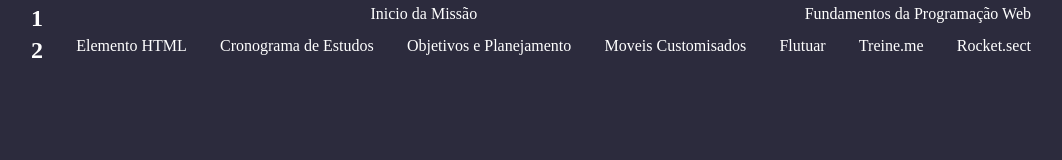
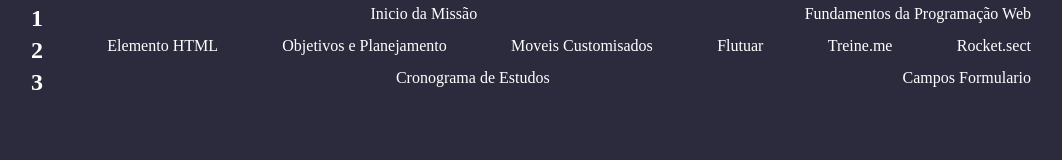
Before and after one commit to MrJCRJ/Brincadeira, a plain HTML site: page Links/index.html in a window 1280 px wide. Shown: the whole page, without its empty margins (109-1171 px from the left). Drawn offline with Linux system fonts and the light colour scheme.

Commit message:
CamposForm

```diff
--- a/Links/index.html
+++ b/Links/index.html
@@ -28,9 +28,7 @@
     <p>
       <a href="https://developer.mozilla.org/pt-BR/docs/Web/HTML/Element#elementos_b%C3%A1sicos" target="_blank" rel="noopener noreferrer">Elemento HTML</a>
     </p>
-    <p>
-      <a href="/pages/CronogramaEstudos/">Cronograma de Estudos</a>
-    </p>
+
     <p>
       <a href="/pages/ObjetivosPlanejamento/">Objetivos e Planejamento</a>
     </p>
@@ -50,5 +48,15 @@
     </p>
   </section>
 
+  <section>
+    <h2>3</h2>
+    <p>
+      <a href="/pages/CronogramaEstudos/">Cronograma de Estudos</a>
+    </p>
+    <p>
+      <a href="/pages/CamposForm">Campos Formulario</a>
+    </p>
+  </section>
+
 </body>
 </html>
```
Also changed, not shown: pages/CamposForm/index.html (added, +18 -0 lines), pages/CronogramaEstudos/index.html (+2 -0 lines), pages/CamposForm/style.css (added).
